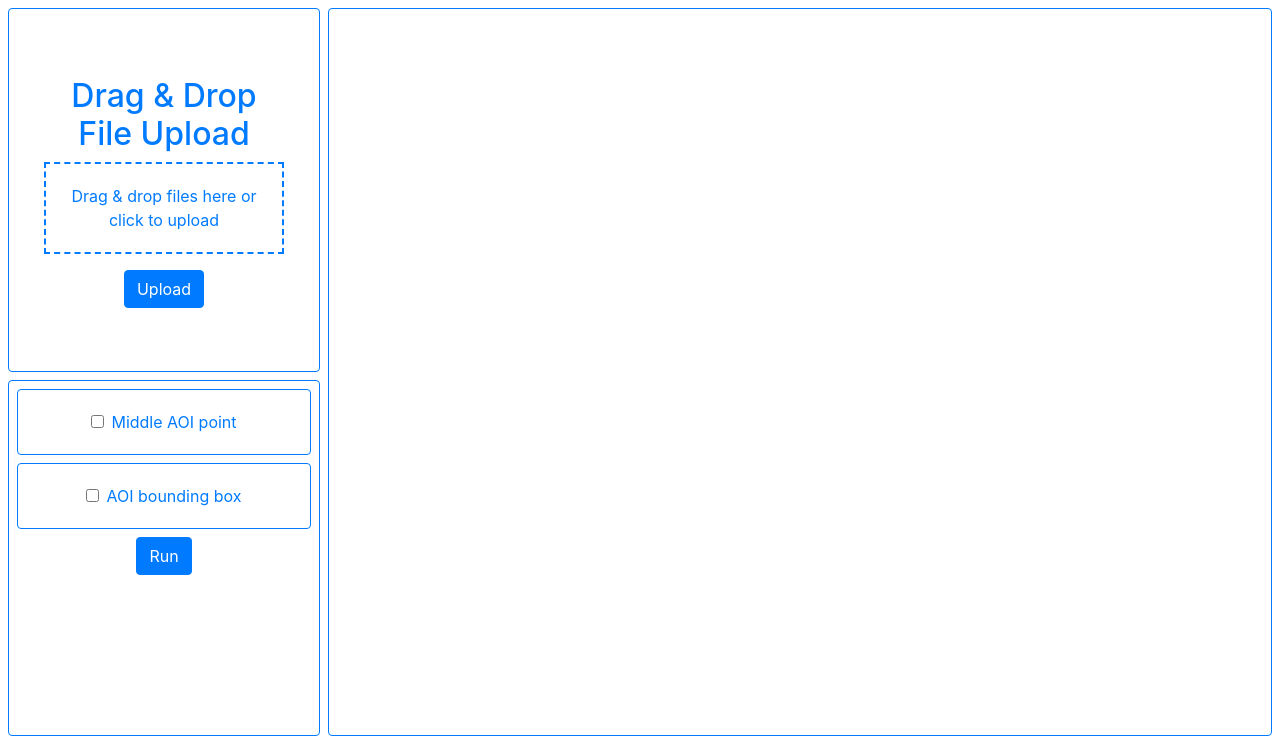
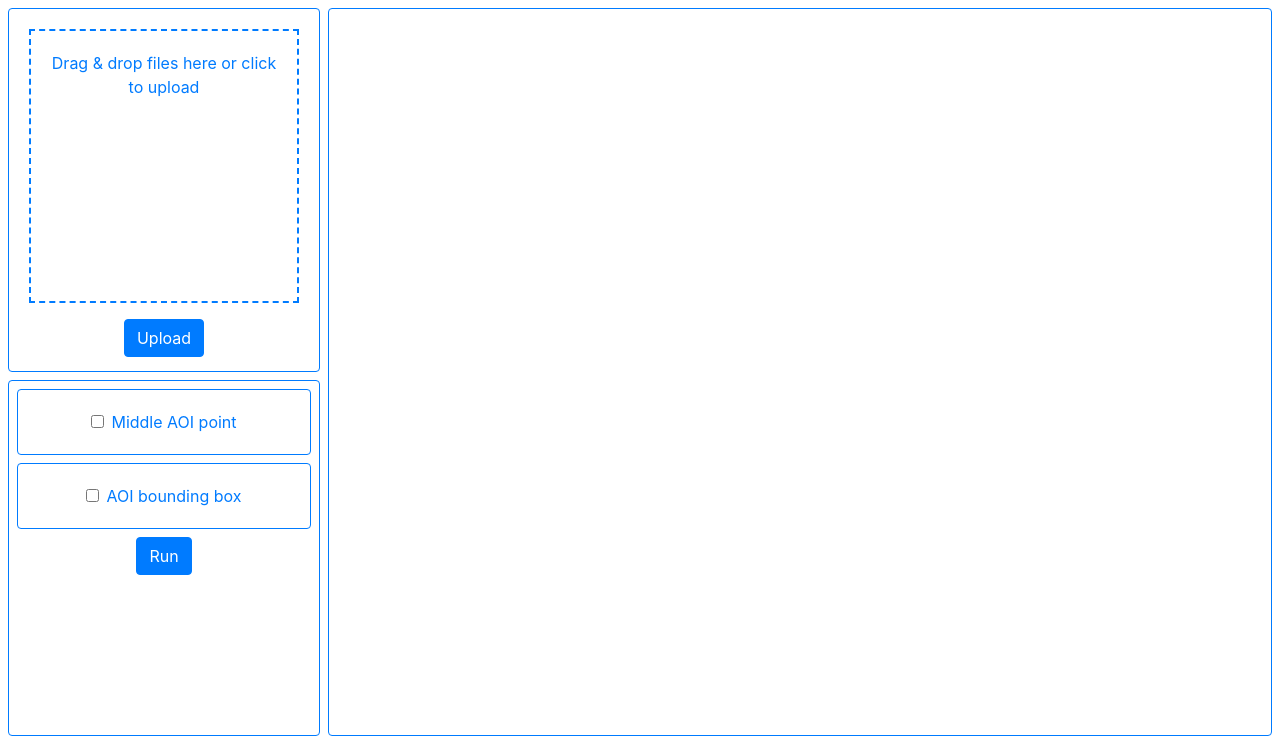
Before and after one commit to JackMerma/AmputeeFingersDatasetCreator, a Flask app: page / in a window 1280 px wide. Shown: the part 56-800 px from the top of the page. Run offline with Flask 3, Linux system fonts and the light colour scheme; some libraries are stand-ins or nearby versions.

Commit message:
Improving drag and drop section

```diff
--- a/templates/body.html
+++ b/templates/body.html
@@ -4,15 +4,16 @@
 	    <div class="card border-primary h-100">
 		<div class="card-body text-primary text-center" {% if context.files != None %}style="overflow-y: scroll; height:400px;"{% endif %}>
 		    {% if context.files == None %}
-		    <div class="container mt-5">
-			<h2 class="text-center">Drag & Drop File Upload</h2>
-			<div class="dropzone" id="dropzone">
+		    <div class="container m-0 p-0 h-100 w-100">
+			<div class="dropzone" id="dropzone" style="height: 85%">
 			    Drag & drop files here or click to upload
 			</div>
-			<form action="/upload" id="uploadForm" method="post" enctype="multipart/form-data">
-			    <input type="file" id="fileInput" name="file" multiple style="display: none;">
-			    <button type="submit" class="btn btn-primary mt-3">Upload</button>
-			</form>
+			<div class="m-0 p-0" style="height: 15%">
+			    <form class="w-100 h-100 m-0 p-0" action="/upload" id="uploadForm" method="post" enctype="multipart/form-data">
+				<input type="file" id="fileInput" name="file" multiple style="display: none;">
+				<button type="submit" class="btn btn-primary mt-3">Upload</button>
+			    </form>
+			</div>
 		    </div>
 		    <script>
 			uploadFiles();
```
